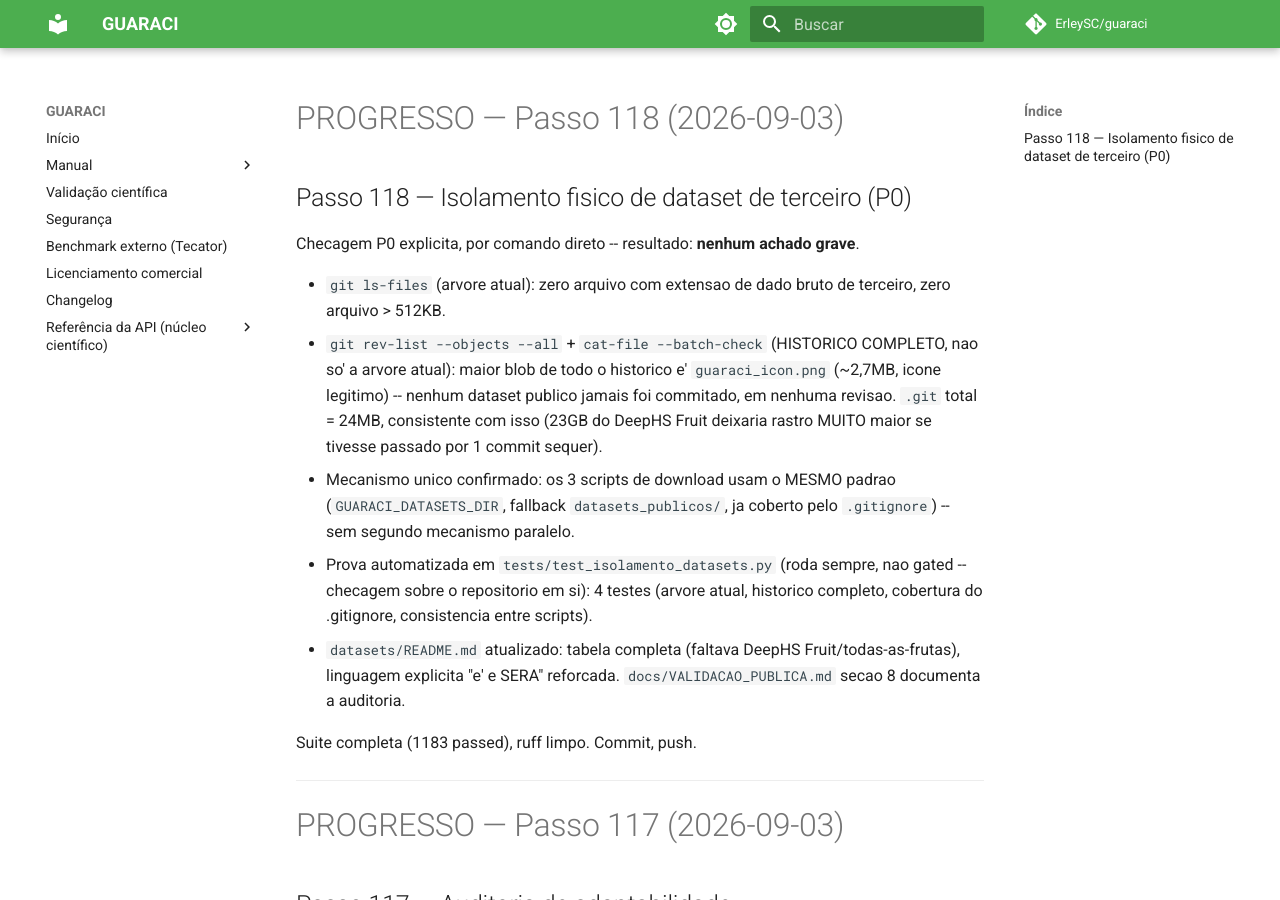
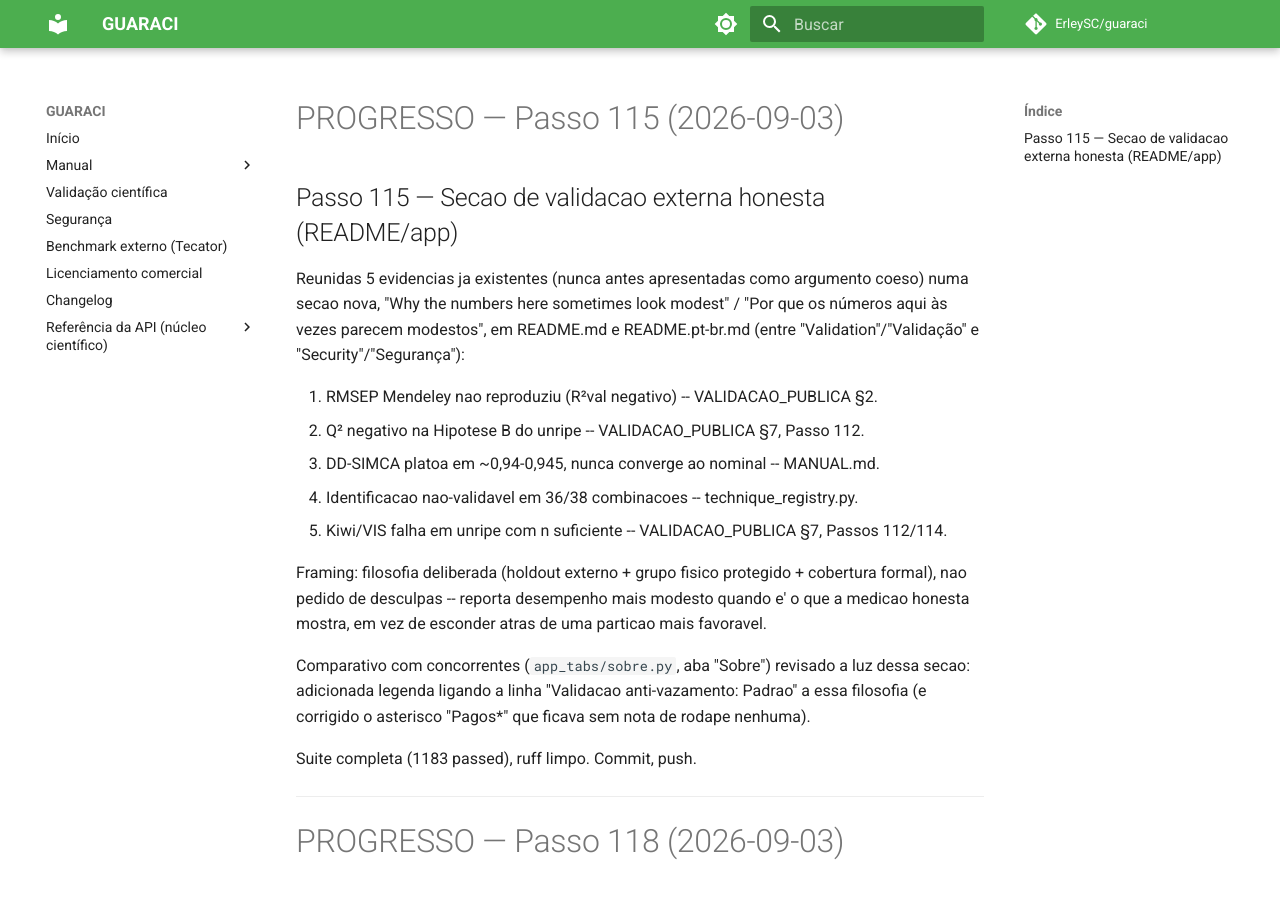
Before and after one commit to ErleySC/guaraci, an MkDocs documentation site: the page built from docs/PROGRESSO.md, in a window 1280 px wide and 900 px high. Built offline with MkDocs 1.6.1 and Material for MkDocs 9.7.7, drawn with Linux system fonts in a browser that asks for light colours; comment, search, counter and statistics services are not loaded.

Commit message:
docs: secao de validacao externa honesta -- 5 evidencias reunidas (Passo 115)
README.md/README.pt-br.md ganham "Why the numbers here sometimes look
modest" / "Por que os números aqui às vezes parecem modestos" (entre
Validation/Validação e Security/Segurança) -- reune 5 evidencias ja
medidas e documentadas em lugares separados, nunca antes apresentadas
como argumento coeso: RMSEP Mendeley nao reproduziu (R²val negativo),
Q² negativo na Hipotese B do unripe, platô do DD-SIMCA (~0,94-0,945),
36/38 combinacoes nao-validaveis na Identificacao, Kiwi/VIS falha em
unripe com n suficiente. Framing: filosofia deliberada de holdout
externo + grupo fisico protegido + cobertura formal, nao desculpa.

Comparativo com concorrentes (app_tabs/sobre.py) revisado a luz disso:
legenda nova liga "Validacao anti-vazamento: Padrao" a essa filosofia,
corrigindo tambem o asterisco "Pagos*" que nunca teve nota de rodape.

Suite completa (1183 passed), ruff limpo.

Co-Authored-By: Claude Sonnet 5 <noreply@anthropic.com>

```diff
--- a/docs/PROGRESSO.md
+++ b/docs/PROGRESSO.md
@@ -1,3 +1,34 @@
+# PROGRESSO — Passo 115 (2026-09-03)
+
+## Passo 115 — Secao de validacao externa honesta (README/app)
+
+Reunidas 5 evidencias ja existentes (nunca antes apresentadas como
+argumento coeso) numa secao nova, "Why the numbers here sometimes look
+modest" / "Por que os números aqui às vezes parecem modestos", em
+README.md e README.pt-br.md (entre "Validation"/"Validação" e
+"Security"/"Segurança"):
+
+1. RMSEP Mendeley nao reproduziu (R²val negativo) -- VALIDACAO_PUBLICA §2.
+2. Q² negativo na Hipotese B do unripe -- VALIDACAO_PUBLICA §7, Passo 112.
+3. DD-SIMCA platoa em ~0,94-0,945, nunca converge ao nominal -- MANUAL.md.
+4. Identificacao nao-validavel em 36/38 combinacoes -- technique_registry.py.
+5. Kiwi/VIS falha em unripe com n suficiente -- VALIDACAO_PUBLICA §7,
+   Passos 112/114.
+
+Framing: filosofia deliberada (holdout externo + grupo fisico protegido
++ cobertura formal), nao pedido de desculpas -- reporta desempenho mais
+modesto quando e' o que a medicao honesta mostra, em vez de esconder
+atras de uma particao mais favoravel.
+
+Comparativo com concorrentes (`app_tabs/sobre.py`, aba "Sobre") revisado
+a luz dessa secao: adicionada legenda ligando a linha "Validacao
+anti-vazamento: Padrao" a essa filosofia (e corrigido o asterisco
+"Pagos*" que ficava sem nota de rodape nenhuma).
+
+Suite completa (1183 passed), ruff limpo. Commit, push.
+
+---
+
 # PROGRESSO — Passo 118 (2026-09-03)
 
 ## Passo 118 — Isolamento fisico de dataset de terceiro (P0)
```
Also changed, not shown: README.md (+53 -0 lines), README.pt-br.md (+56 -0 lines), 1 other file.
